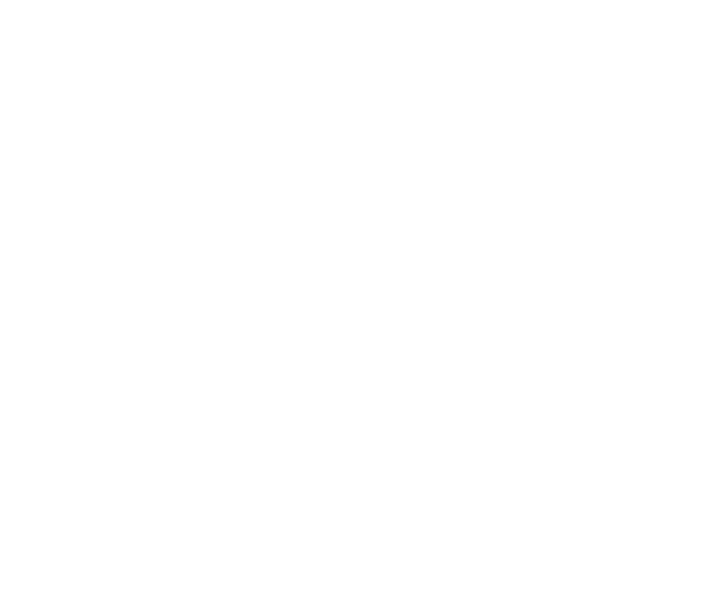
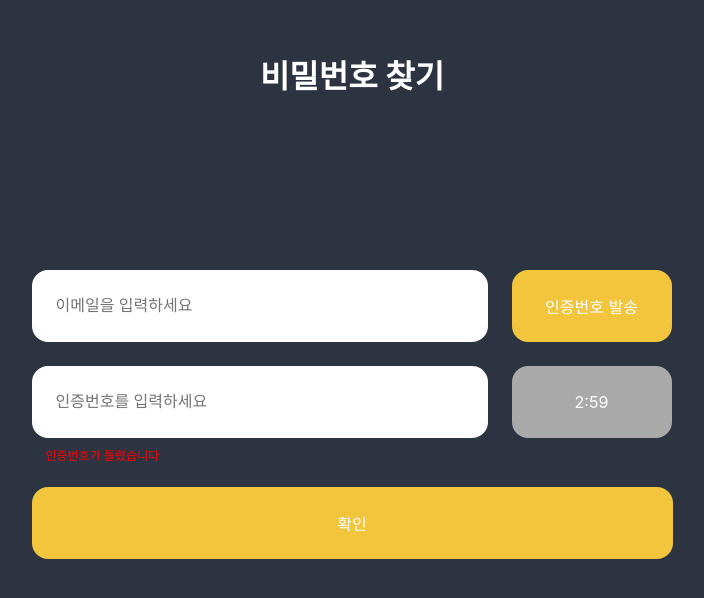
Before and after one commit to RoadCode-Capstone/Web-front, a React (Create React App) app: page /password-finding in a window 1280 px wide. Before the commit this address had no page. Shown: the part 106-704 px from the top of the page, without its empty margins (288-992 px from the left). Built offline with nearby package versions, Linux system fonts and the light colour scheme.

Commit message:
feat: "비밀번호 찾기 화면 구현"
비밀번호 찾기 화면 구현 및 css 적용.  App.tsx에 비밀번호 찾기 router 적용

```diff
--- a/src/App.tsx
+++ b/src/App.tsx
@@ -1,7 +1,7 @@
 import React from 'react';
 import './App.css';
 import {BrowserRouter, Route, Routes} from "react-router-dom"
-import { Login, Register } from './presentation/components';
+import { Login, Register, PasswordFinding } from './presentation/components';
 
 
 function App() {
@@ -11,6 +11,7 @@ function App() {
 				<Routes>
 					<Route path="/" element={<Login />}></Route>
           <Route path="/register" element={<Register />}></Route>
+          <Route path="/password-finding" element={<PasswordFinding />}></Route>
 				</Routes>
       </BrowserRouter>
     </div>
--- a/src/presentation/components/index.tsx
+++ b/src/presentation/components/index.tsx
@@ -1,3 +1,4 @@
-export { Login } from './login';
-export { Register } from './register'; // 예시: register.tsx가 있다고 가정
+export { Login } from "./login";
+export { Register } from "./register"; // 예시: register.tsx가 있다고 가정
+export { PasswordFinding } from "./passwordFinding";
 // 다른 컴포넌트들도 여기에 추가
--- /dev/null
+++ b/src/presentation/components/passwordFinding.tsx
@@ -0,0 +1,36 @@
+import React from "react";
+import styles from "../styles/passwordFinding.module.css";
+
+export const PasswordFinding: React.FC = () => {
+  return (
+    <div className={styles.container}>
+      <form className={styles.form}>
+        <h1 className={styles.title}>비밀번호 찾기</h1>
+
+        <div className={styles.input_form}>
+          <input
+            type="text"
+            className={styles.input}
+            placeholder="이메일을 입력하세요"
+          />
+          <button type="button" className={styles.buttonYellow}>
+            인증번호 발송
+          </button>
+
+          <input
+            type="text"
+            className={styles.input}
+            placeholder="인증번호를 입력하세요"
+          />
+          <div className={styles.timer}>2:59</div>
+        </div>
+
+        <span className={styles.caption_left}>인증번호가 틀렸습니다</span>
+
+        <button type="submit" className={styles.submit}>
+          확인
+        </button>
+      </form>
+    </div>
+  );
+};
--- /dev/null
+++ b/src/presentation/styles/passwordFinding.module.css
@@ -0,0 +1,83 @@
+.container {
+  background-color: #2b3440;
+  padding: 0 156px;
+
+  display: flex;
+  justify-content: center;
+  align-items: center;
+  height: 100vh;
+  margin: 0;
+}
+
+.form {
+  width: 641px;
+  display: grid;
+  align-items: center;
+}
+
+.input_form {
+  width: 641px;
+  display: grid;
+  grid-template-columns: 456px 160px;
+  column-gap: 24px;
+  row-gap: 24px;
+  align-items: center;
+}
+
+.title {
+  grid-column: 1 / -1;
+  text-align: center;
+  font-size: 32px;
+  color: white;
+  margin-bottom: 173px;
+}
+
+.input {
+  height: 72px;
+  border-radius: 16px;
+  border: none;
+  padding: 0 24px;
+  font-size: 16px;
+}
+
+.buttonYellow {
+  height: 72px;
+  border-radius: 16px;
+  border: none;
+  background-color: #f2c53d;
+  color: white;
+  font-size: 16px;
+  cursor: pointer;
+}
+
+.timer {
+  height: 72px;
+  border-radius: 16px;
+  background-color: #aaa;
+  color: white;
+  display: flex;
+  align-items: center;
+  justify-content: center;
+  font-size: 16px;
+}
+
+.caption_left {
+  text-align: left;
+  grid-column: 1 / 2;
+  color: red;
+  font-size: 12px;
+  margin-left: 14px;
+  margin-top: 8px;
+}
+
+.submit {
+  grid-column: 1 / -1;
+  height: 72px;
+  border-radius: 16px;
+  border: none;
+  background-color: #f2c53d;
+  color: white;
+  font-size: 16px;
+  margin-top: 24px;
+  cursor: pointer;
+}
```
